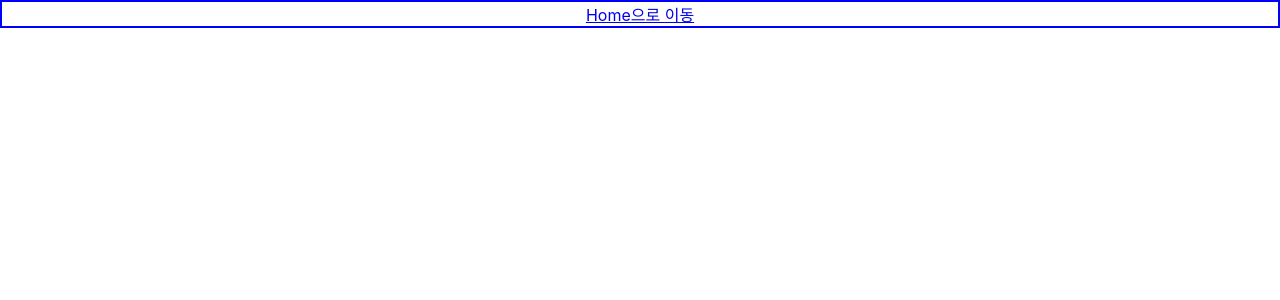
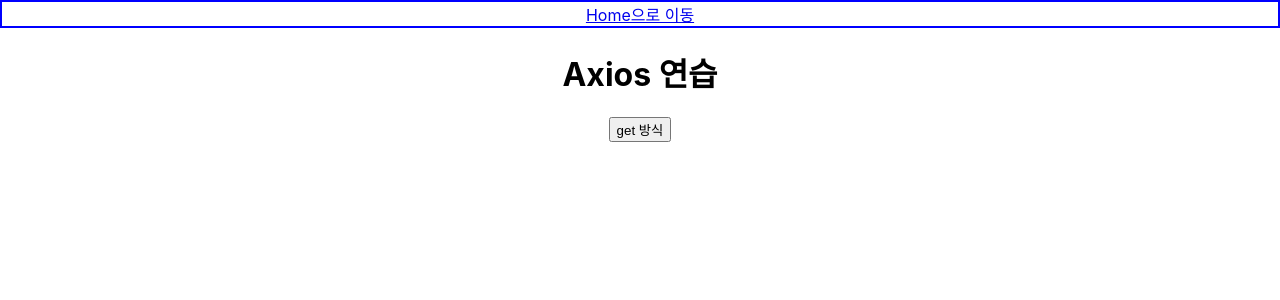
Before and after one commit to hs1624/ReactStudy, a React (Create React App) app: page /ax1 in a window 1280 px wide. Before the commit this address had no page. Shown: the top 300 px of the page. Built offline with nearby package versions, Linux system fonts and the light colour scheme.

Commit message:
Feat: AXIOS 사용

```diff
--- a/package.json
+++ b/package.json
@@ -6,6 +6,7 @@
     "@testing-library/jest-dom": "^5.17.0",
     "@testing-library/react": "^13.4.0",
     "@testing-library/user-event": "^13.5.0",
+    "axios": "^1.7.8",
     "react": "^18.3.1",
     "react-dom": "^18.3.1",
     "react-router-dom": "^7.0.2",
--- a/src/App.js
+++ b/src/App.js
@@ -7,6 +7,8 @@
 import Outp1 from './comp/inp/output01'
 import Signup from './comp/reg/Signup'
 import Mypage from './comp/reg/MyPage'
+
+import Ax1 from './comp/ax/ax01'
 
 
 function App() {
@@ -24,6 +26,8 @@
 
           <Route path={"/signup"} element={<Signup />} />
           <Route path={"/mypage"} element={<Mypage />} />
+
+          <Route path={"/ax1"} element={<Ax1 />} />
         </Routes>
       </BrowserRouter>
     </div>
@@ -49,6 +53,9 @@
       <Link to="/inp1">데이터 입력</Link><br/>
       <Link to="/outp1">데이터 출력</Link><br/>
 
+      <h4>Axios</h4>
+      <Link to="/ax1">AXIOS 사용</Link><br/>
+
       <h2>회원</h2>
       <Link to="/signup">회원가입</Link><br/>
     </div>
--- /dev/null
+++ b/src/comp/ax/ax01.js
@@ -0,0 +1,27 @@
+import axios from "axios"
+import { useState } from "react";
+
+export default function Ax1() {
+
+    const [지역,변경지역] = useState([]);
+
+    function axios01() {
+        console.log('=== axios get 방식 ===');
+
+        axios.get('http://localhost:8080/api/area/list')
+        .then(res => {
+            console.log(res);
+            if(res.data.code === '200') {
+                변경지역(res.data.data);
+
+            }
+        })
+    }
+
+    return (
+        <div>
+            <h1>Axios 연습</h1>
+            <input type='button' onClick={axios01} value='get 방식' />
+        </div>
+    )
+}
```
Also changed, not shown: 1 other file (tests, documents, lock files or other folders).
